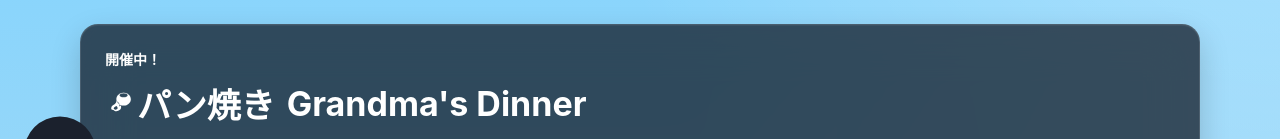
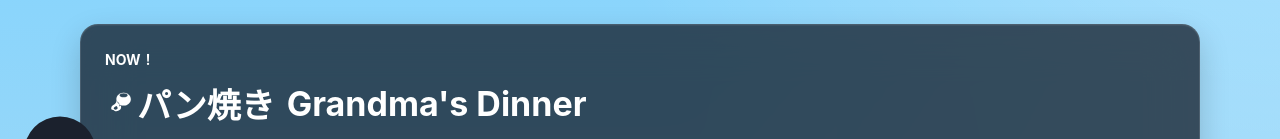
Before and after one commit to Studio-PulseHUB/Sky-Pulse-Day2, a React (Vite) app: page /#/ in a window 1280 px wide. Shown: the part 179-318 px from the top of the page. Built offline with nearby package versions, Linux system fonts and the light colour scheme.

Commit message:
開催中の表記をNOWに変更

```diff
--- a/src/components/cards/NowCard.tsx
+++ b/src/components/cards/NowCard.tsx
@@ -55,7 +55,7 @@ export default function NowCard({
       : "now-card"
   }
 >
-        <p className="now-title">開催中！</p>
+        <p className="now-title">NOW！</p>
 
         <h2 className="now-event-title">
   <span className="now-title-ja">
```
